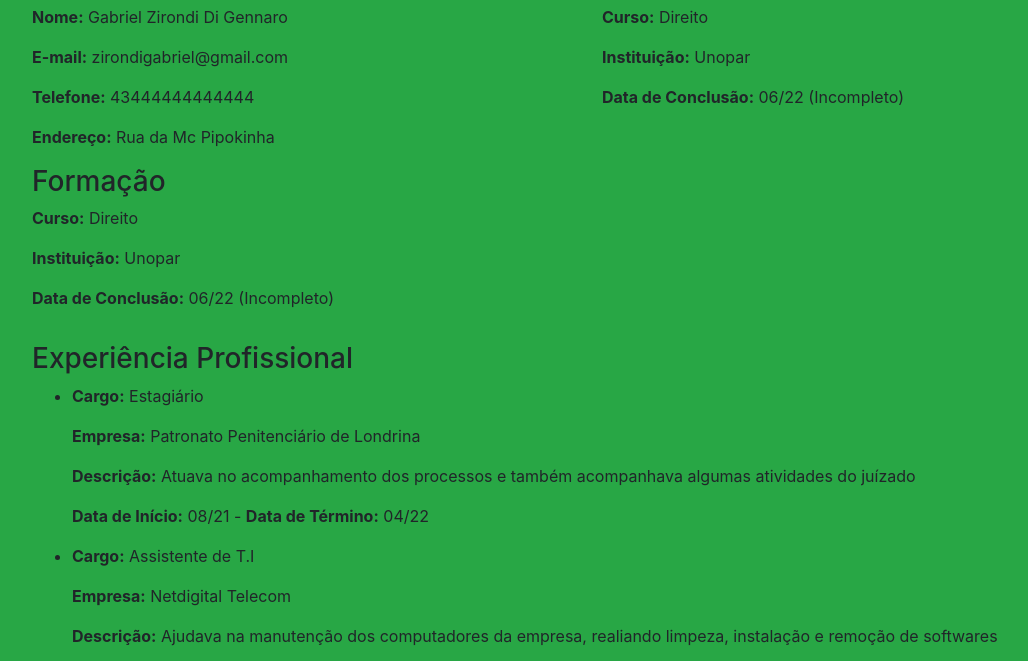
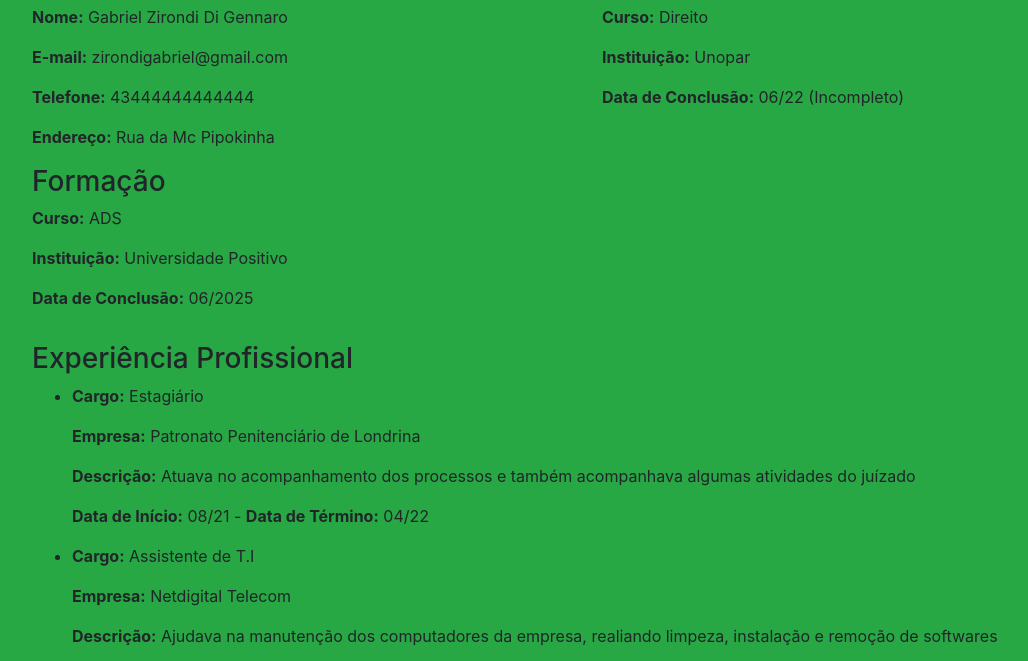
Before and after one commit to bielgennaro/trabalho_juliana, a plain HTML site: page index.html in a window 1280 px wide. Shown: the part 131-792 px from the top of the page, without its empty margins (53-1081 px from the left). Drawn offline with nearby package versions, Linux system fonts and the light colour scheme.

Commit message:
consertando patetadas

```diff
--- a/index.html
+++ b/index.html
@@ -32,9 +32,9 @@
         </div>
         <div class="col-md-6">
           <h3>Formação</h3>
-          <p><strong>Curso:</strong> Direito</p>
-          <p><strong>Instituição:</strong> Unopar</p>
-          <p><strong>Data de Conclusão:</strong> 06/22 (Incompleto)</p>
+          <p><strong>Curso:</strong> ADS</p>
+          <p><strong>Instituição:</strong> Universidade Positivo </p>
+          <p><strong>Data de Conclusão:</strong> 06/2025</p>
         </div>
       </div>
       <div class="row mt-3">
```
